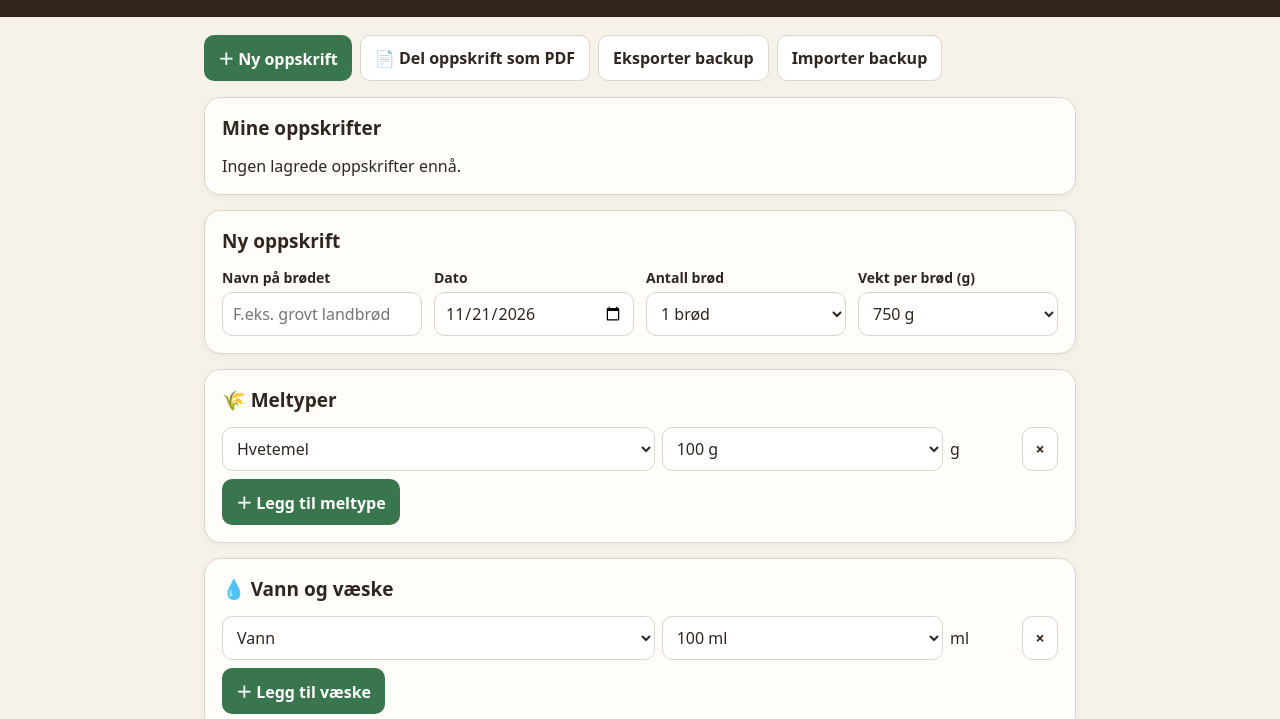
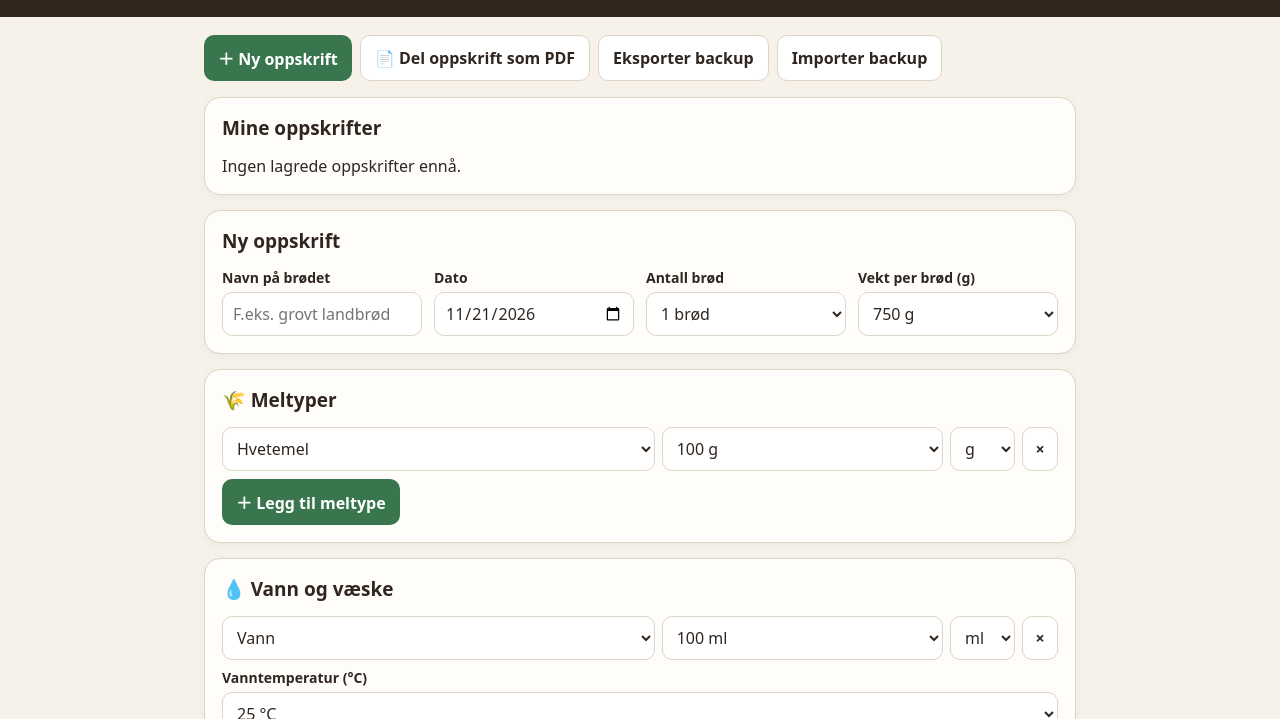
Before and after one commit to kamransound-arch/Bread-Journal-, a plain HTML site: page index.html in a window 1280 px wide. Shown: the part 81-800 px from the top of the page. Drawn offline with Linux system fonts and the light colour scheme.

Commit message:
Add files via upload

```diff
--- a/index.html
+++ b/index.html
@@ -26,18 +26,49 @@ const $=id=>document.getElementById(id);
 const specs=[
 {id:'flour',title:'🌾 Meltyper',types:['Hvetemel','Sammalt hvete fin','Sammalt hvete grov','Rugmel fint','Rugmel grovt','Speltmel','Byggmel','Havremel','Emmermel','Annet'],unit:'g',start:100,end:1000,step:25},
 {id:'liquid',title:'💧 Vann og væske',types:['Vann','Melk','Kefir','Yoghurt','Surmelk','Øl','Annet'],unit:'ml',start:100,end:1000,step:25},
-{id:'seedIn',title:'🌻 Frø inni brødet',types:['Solsikkefrø','Linfrø','Sesamfrø','Chiafrø','Gresskarkjerner','Valmuefrø','Hampfrø','Annet'],unit:'g',start:10,end:100,step:10},
-{id:'seedOut',title:'✨ Frø utenpå brødet',types:['Solsikkefrø','Linfrø','Sesamfrø','Chiafrø','Gresskarkjerner','Valmuefrø','Hampfrø','Annet'],unit:'g',start:10,end:100,step:10},
-{id:'soak',title:'🥣 Lake og bløtlegging',types:['Vannlake','Saltlake','Bløtlegging','Annet'],unit:'ml',start:25,end:1000,step:25},
-{id:'oil',title:'🫒 Olje og fett',types:['Olivenolje','Rapsolje','Solsikkeolje','Smør','Kokosolje','Annet'],unit:'ml',start:5,end:200,step:5},
-{id:'salt',title:'🧂 Salt',types:['Fint salt','Havsalt','Flaksalt','Annet'],unit:'g',start:1,end:50,step:1},
+{id:'seedIn',title:'🌻 Frø inni brødet',types:['Solsikkefrø','Linfrø','Sesamfrø','Chiafrø','Gresskarkjerner','Valmuefrø','Hampfrø','Annet'],unit:'g',start:10,end:100,step:5},
+{id:'seedOut',title:'✨ Frø utenpå brødet',types:['Solsikkefrø','Linfrø','Sesamfrø','Chiafrø','Gresskarkjerner','Valmuefrø','Hampfrø','Annet'],unit:'g',start:10,end:100,step:5},
+{id:'soak',title:'🥣 Lake og bløtlegging',types:['Vann','Hvetemel','Rugmel','Speltmel','Sammalt hvete','Saltlake','Bløtlegging','Annet'],unit:'ml',start:25,end:1000,step:25,units:['ml','g']},
+{id:'oil',title:'🫒 Olje og fett',types:['Olivenolje','Rapsolje','Solsikkeolje','Smør','Kokosolje','Annet'],unit:'ml',start:5,end:200,step:5,units:['ml','g']},
+{id:'salt',title:'🧂 Salt',types:['Fint salt','Havsalt','Flaksalt','Annet'],unit:'g',start:5,end:50,step:5},
 {id:'sweet',title:'🍯 Sukker og sirup',types:['Sukker','Brunt sukker','Honning','Lys sirup','Mørk sirup','Annet'],unit:'g',start:5,end:200,step:5},
-{id:'other',title:'➕ Andre ingredienser',types:['Gjær fersk','Tørrgjær','Surdeigsstarter','Bakepulver','Annet'],unit:'g',start:5,end:500,step:5}
+{id:'other',title:'➕ Andre ingredienser',types:['Surdeigsstarter','Bakepulver','Annet'],unit:'g',start:5,end:500,step:5},
+{id:'yeast',title:'🍞 Gjær',types:['Fersk gjær','Tørrgjær'],unit:'g',start:1,end:100,step:1}
 ];
 let recipeId=null, photoData=[], db;
 function opt(select,values,selected){select.replaceChildren();values.forEach(([v,t])=>{let o=document.createElement('option');o.value=String(v);o.textContent=t;select.append(o)});if(selected!==undefined)select.value=String(selected)}
 function numberOptions(a,b,s,unit){let out=[];for(let n=a;n<=b;n+=s)out.push([n,n+' '+unit]);out.push(['custom','＋ Egen mengde']);return out}
-function addRow(spec,data={}){const area=$('rows-'+spec.id),row=document.createElement('div');row.className='ingredient';const type=document.createElement('select');type.setAttribute('aria-label','Type');opt(type,spec.types.map(t=>[t,t]),data.type||spec.types[0]);const amount=document.createElement('select');amount.setAttribute('aria-label','Mengde');opt(amount,numberOptions(spec.start,spec.end,spec.step,spec.unit),data.custom?'custom':(data.amount??spec.start));if(!amount.value)amount.value='custom';const unit=document.createElement('span');unit.textContent=spec.unit;unit.style.alignSelf='center';const remove=document.createElement('button');remove.type='button';remove.className='secondary';remove.textContent='×';remove.setAttribute('aria-label','Fjern ingrediens');remove.onclick=()=>row.remove();const custom=document.createElement('input');custom.type='number';custom.inputMode='decimal';custom.min='0';custom.step='any';custom.placeholder='Skriv egen mengde';custom.value=data.amount??'';custom.setAttribute('aria-label','Egen mengde');custom.className='custom';function toggle(){custom.hidden=amount.value!=='custom'}amount.onchange=toggle;row.append(type,amount,unit,remove);const holder=document.createElement('div');holder.append(row,custom);holder.dataset.row='yes';area.append(holder);toggle()}
+function addRow(spec,data={}){
+ const area=$('rows-'+spec.id),row=document.createElement('div');row.className='ingredient';
+ const type=document.createElement('select');type.setAttribute('aria-label','Type');
+ const types=spec.types.slice();if(data.type&&!types.includes(data.type))types.push(data.type);
+ opt(type,types.map(t=>[t,t]),data.type||spec.types[0]);
+ const amount=document.createElement('select');amount.setAttribute('aria-label','Mengde');
+ const unit=document.createElement('select');unit.setAttribute('aria-label','Enhet');
+ const units=spec.units||[spec.unit];opt(unit,units.map(x=>[x,x]),data.unit||spec.unit);
+ const custom=document.createElement('input');custom.type='number';custom.inputMode='decimal';custom.min='0';custom.step='any';custom.placeholder='Skriv egen mengde';custom.value=data.amount??'';custom.setAttribute('aria-label','Egen mengde');custom.className='custom';
+ function updateAmounts(){
+   const u=unit.value;const opts=numberOptions(spec.start,spec.end,spec.step,u);
+   const saved=data.amount??spec.start;
+   const valid=opts.some(([v])=>String(v)===String(saved));
+   opt(amount,opts,data.custom||!valid?'custom':saved);
+   custom.hidden=amount.value!=='custom';
+ }
+ amount.onchange=()=>{custom.hidden=amount.value!=='custom'};
+ unit.onchange=()=>{data={...data,amount:amount.value==='custom'?custom.value:amount.value,custom:amount.value==='custom'};updateAmounts()};
+ const remove=document.createElement('button');remove.type='button';remove.className='secondary';remove.textContent='×';remove.setAttribute('aria-label','Fjern ingrediens');remove.onclick=()=>holder.remove();
+ const holder=document.createElement('div');holder.dataset.row='yes';row.append(type,amount,unit,remove);holder.append(row,custom);
+ if(spec.id==='liquid'){
+   const temperature=document.createElement('div');temperature.className='field';temperature.dataset.temperature='yes';
+   const lab=document.createElement('label');lab.textContent='Vanntemperatur (°C)';
+   const sel=document.createElement('select');sel.setAttribute('aria-label','Vanntemperatur');
+   opt(sel,Array.from({length:29},(_,i)=>[i+10,(i+10)+' °C']),data.waterTemp??25);
+   temperature.append(lab,sel);holder.append(temperature);
+   function showTemperature(){temperature.hidden=type.value!=='Vann'}
+   type.addEventListener('change',showTemperature);showTemperature();
+ }
+ area.append(holder);updateAmounts();
+}
 function setup(){for(const s of specs){let sec=document.createElement('section');sec.className='panel';let h=document.createElement('h2');h.textContent=s.title;let rows=document.createElement('div');rows.id='rows-'+s.id;let btn=document.createElement('button');btn.className='primary';btn.type='button';btn.textContent='＋ Legg til '+(s.id==='flour'?'meltype':s.id.startsWith('seed')?'frøtype':s.id==='liquid'?'væske':'ingrediens');btn.onclick=()=>addRow(s);sec.append(h,rows,btn);$('ingredientSections').append(sec)}
 opt($('count'),Array.from({length:30},(_,i)=>[i+1,i+1+' brød']),1);opt($('weight'),numberOptions(100,3000,50,'g').filter(x=>x[0]!=='custom'),750);
 opt($('temp'),numberOptions(30,300,5,'°C').filter(x=>x[0]!=='custom'),220);
@@ -53,7 +84,7 @@ function status(t){$('status').textContent=t}
 function newRecipe(r){recipeId=r?.id||null;$('editorTitle').textContent=r?'Rediger oppskrift':'Ny oppskrift';$('name').value=r?.name||'';$('date').value=r?.date||new Date().toLocaleDateString('sv-SE');$('count').value=r?.count||1;$('weight').value=r?.weight||750;$('proof').value=r?.proof||45;$('temp').value=r?.temp||220;$('bake').value=r?.bake||40;$('notes').value=r?.notes||'';photoData=[...(r?.photos||[])];for(const s of specs){$('rows-'+s.id).replaceChildren();const rows=r?.ingredients?.[s.id]||[{}];rows.forEach(x=>addRow(s,x))}showPhotos();$('deleteBtn').hidden=!r;status('')}
 function showPhotos(){const area=$('photoList');area.replaceChildren();photoData.forEach((p,i)=>{const box=document.createElement('div');box.className='photo';const img=document.createElement('img');img.src=p;img.alt='Brødbilde '+(i+1);const btn=document.createElement('button');btn.className='secondary small';btn.textContent='Fjern';btn.onclick=()=>{photoData.splice(i,1);showPhotos()};box.append(img,btn);area.append(box)})}
 async function compress(file){return new Promise((resolve,reject)=>{const img=new Image(),url=URL.createObjectURL(file);img.onload=()=>{try{const scale=Math.min(1,1400/Math.max(img.width,img.height)),canvas=document.createElement('canvas');canvas.width=Math.round(img.width*scale);canvas.height=Math.round(img.height*scale);canvas.getContext('2d').drawImage(img,0,0,canvas.width,canvas.height);URL.revokeObjectURL(url);resolve(canvas.toDataURL('image/jpeg',.78))}catch(e){reject(e)}};img.onerror=()=>{URL.revokeObjectURL(url);reject(new Error('Bildeformatet støttes ikke'))};img.src=url})}
-function getIngredients(){const o={};for(const s of specs){o[s.id]=Array.from($('rows-'+s.id).children).map(holder=>{const row=holder.querySelector('.ingredient'),sels=row.querySelectorAll('select');const inp=holder.querySelector('input');return {type:sels[0].value,amount:Number(sels[1].value==='custom'?inp.value:sels[1].value),custom:sels[1].value==='custom'}})}return o}
+function getIngredients(){const o={};for(const s of specs){o[s.id]=Array.from($('rows-'+s.id).children).map(holder=>{const row=holder.querySelector('.ingredient'),sels=row.querySelectorAll('select');const inp=holder.querySelector('input');return {type:sels[0].value,amount:Number(sels[1].value==='custom'?inp.value:sels[1].value),custom:sels[1].value==='custom',unit:sels[2].value,...(s.id==='liquid'&&sels[0].value==='Vann'?{waterTemp:Number(holder.querySelector('[data-temperature] select').value)}:{})}})}return o}
 function openDB(){return new Promise((res,rej)=>{const req=indexedDB.open('brodjournal-v12',1);req.onupgradeneeded=()=>req.result.createObjectStore('recipes',{keyPath:'id'});req.onsuccess=()=>res(req.result);req.onerror=()=>rej(req.error)})}
 async function allRecipes(){db ||= await openDB();return new Promise((res,rej)=>{let q=db.transaction('recipes').objectStore('recipes').getAll();q.onsuccess=()=>res(q.result);q.onerror=()=>rej(q.error)})}
 async function put(r){db ||= await openDB();return new Promise((res,rej)=>{const tx=db.transaction('recipes','readwrite');tx.objectStore('recipes').put(r);tx.oncomplete=res;tx.onerror=()=>rej(tx.error)})}
@@ -75,7 +106,7 @@ function printRecipe(){
  const add=(parent,tag,value,cls)=>{const el=document.createElement(tag);el.textContent=value;if(cls)el.className=cls;parent.append(el);return el};
  add(sheet,'h1',$('name').value.trim());
  add(sheet,'div',[$('date').value, $('count').value+' brød', $('weight').value+' g per brød'].filter(Boolean).join(' · '),'details');
- for(const spec of specs){const items=getIngredients()[spec.id].filter(x=>x.amount>0);if(!items.length)continue;const section=document.createElement('section');add(section,'h2',spec.title);const list=document.createElement('ul');for(const item of items)add(list,'li',item.type+' – '+item.amount+' '+spec.unit);section.append(list);sheet.append(section)}
+ for(const spec of specs){const items=getIngredients()[spec.id].filter(x=>x.amount>0);if(!items.length)continue;const section=document.createElement('section');add(section,'h2',spec.title);const list=document.createElement('ul');for(const item of items)add(list,'li',item.type+' – '+item.amount+' '+(item.unit||spec.unit)+(item.waterTemp!=null?' · '+item.waterTemp+' °C':''));section.append(list);sheet.append(section)}
  const bake=document.createElement('section');add(bake,'h2','Heving og steking');const proof=Number($('proof').value);add(bake,'p','Hevetid: '+(proof<60?proof+' minutter':proof%60===0?proof/60+' timer':Math.floor(proof/60)+' t '+proof%60+' min')+' · Steketemperatur: '+$('temp').value+' °C · Steketid: '+$('bake').value+' minutter');sheet.append(bake);
  if($('notes').value.trim()){const sec=document.createElement('section');add(sec,'h2','Fremgangsmåte og notater');add(sec,'div',$('notes').value,'notes');sheet.append(sec)}
  if(photoData.length){add(sheet,'h2','Bilder');const gallery=document.createElement('div');gallery.className='gallery';for(const src of photoData){const img=document.createElement('img');img.src=src;img.alt='Bilde av brødet';gallery.append(img)}sheet.append(gallery)}
```
